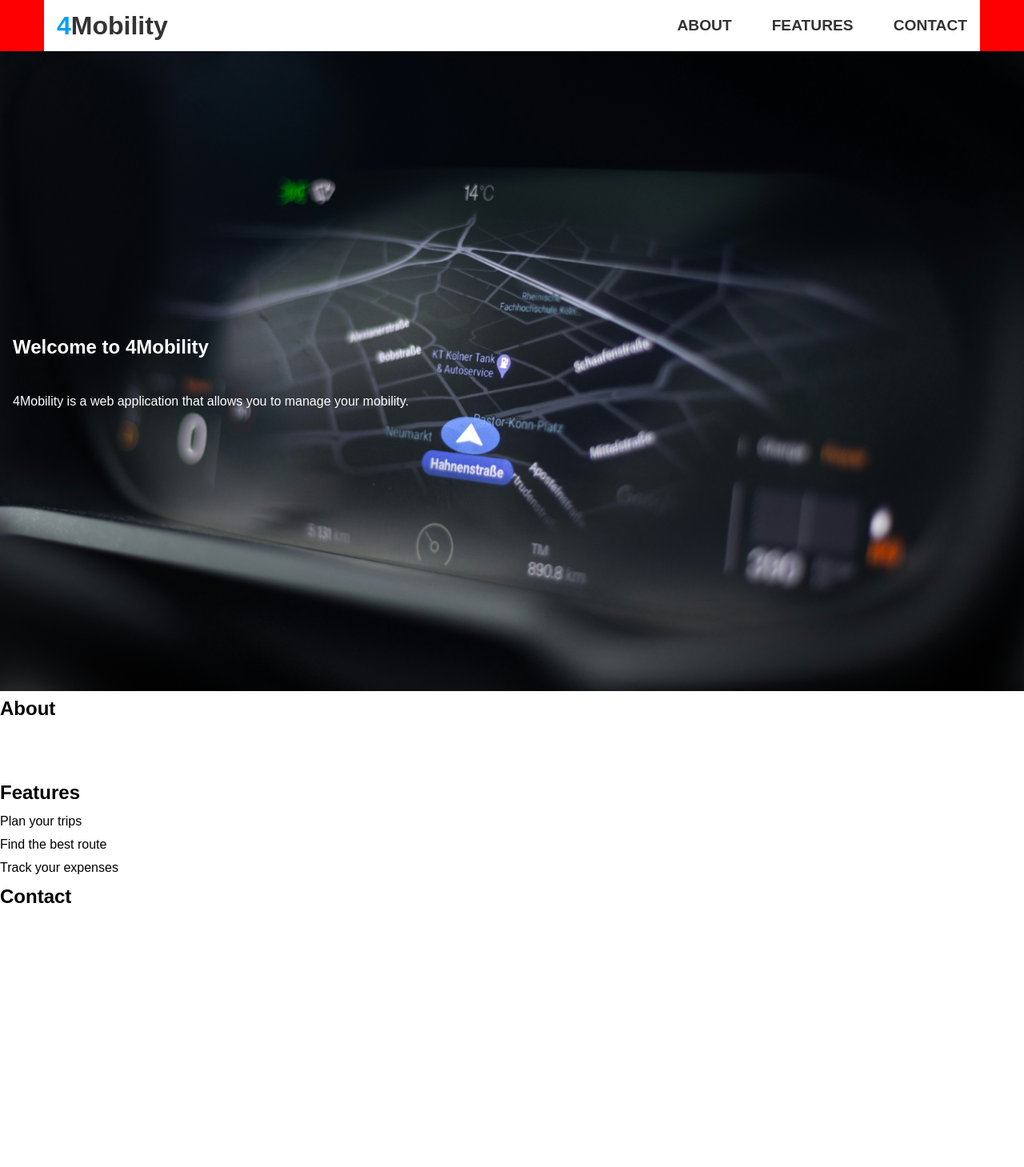
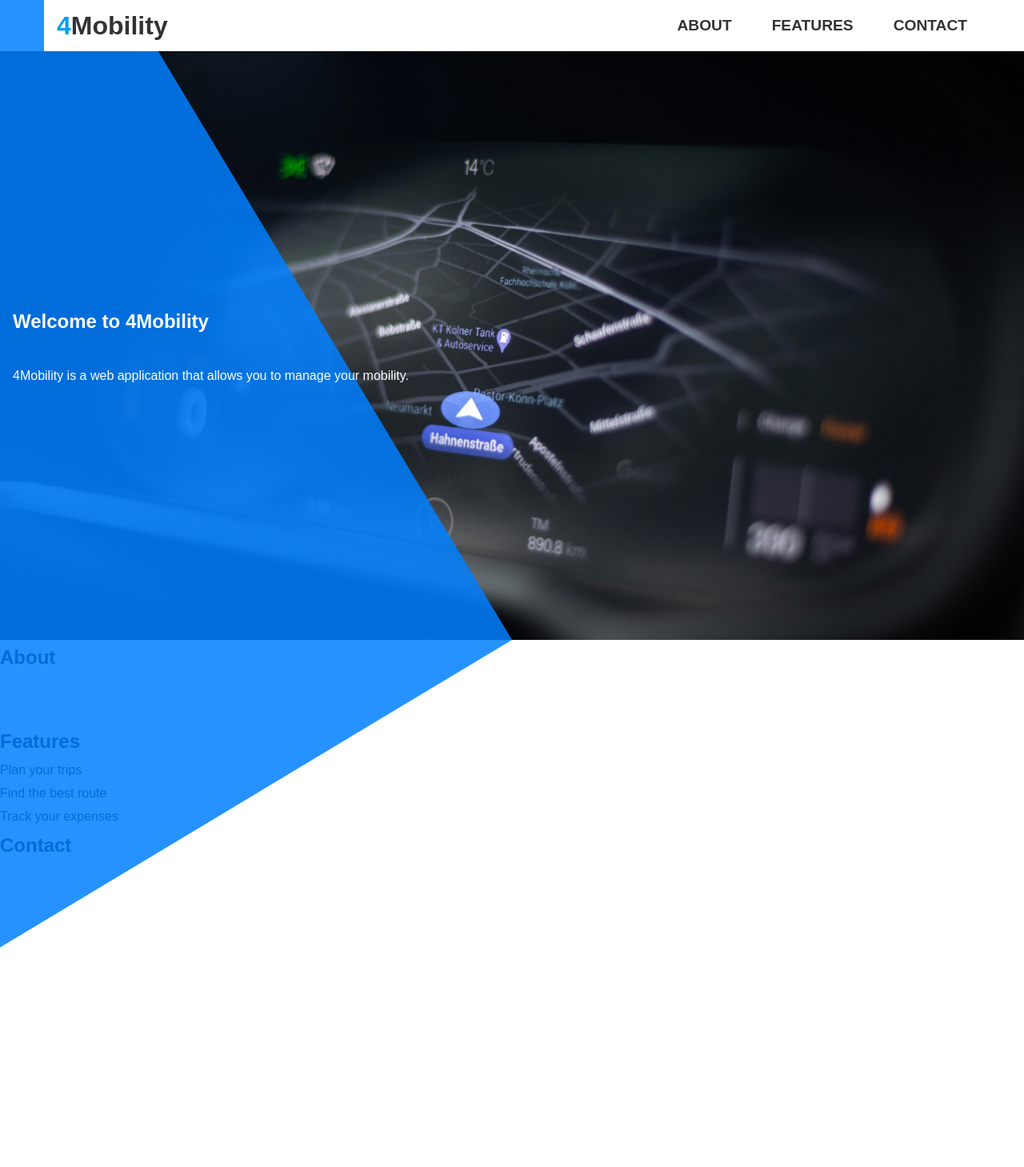
Before and after one commit to kiddingmz/4Mobility, a Django app: page / in a window 1280 px wide. Shown: the whole page at 80% size. Before the commit the page ends 1129 px from the top, so only its background shows below. Run offline with Django 5.2, Linux system fonts and the light colour scheme.

Commit message:
CHORE: I'm making improves the landingpage

```diff
--- a/frontend/landingpages/static/styles/style.css
+++ b/frontend/landingpages/static/styles/style.css
@@ -38,7 +38,7 @@
 /** Header */
 .header {
     width: 100vw;
-    background-color: red;
+    z-index: 10;
 }
 
 .sub-header {
@@ -50,6 +50,7 @@
     display: flex;
     justify-content: space-between;
     align-items: center;
+    z-index: 10;
 }
 
 .sub-header h1 {
@@ -83,7 +84,7 @@
 /** Banner */
 .banner {
     width: 100vw;
-    height: 100vh;
+    height: calc(100vh - 64px);
 }
 
 .sub-banner {
@@ -98,6 +99,7 @@
 .sub-banner h2, p {
     padding: 1rem;
     color: white;
+    z-index: 10;
 }
 
 .sub-banner-content {
@@ -107,5 +109,20 @@
     display: flex;
     flex-direction: column;
     justify-content: center;
-    background-color: transparent;
 }
+
+.sub-banner-content-2 {
+    width: 100%;
+    position: relative;
+    background: rgba(0, 127, 255, 0.85);
+    -webkit-transform-origin: 100% 100%;
+    -moz-transform-origin: 100% 100%;
+    -ms-transform-origin: 100% 100%;
+    transform-origin: 100% 100%;
+    -webkit-transform: rotate(-31deg);
+    transform: rotate(-31deg);
+    height: 200%;
+    right: 50%;
+    top: -200%;
+    z-index: 5;
+}
--- a/frontend/landingpages/templates/landingpages/landingpage.html
+++ b/frontend/landingpages/templates/landingpages/landingpage.html
@@ -31,6 +31,9 @@
             <div class="sub-banner-content">
                 <h2>Welcome to 4Mobility</h2>
                 <p>4Mobility is a web application that allows you to manage your mobility.</p>
+            </div>
+            <div class="sub-banner-content-2">
+
             </div>
         </div>
     </section>
```
